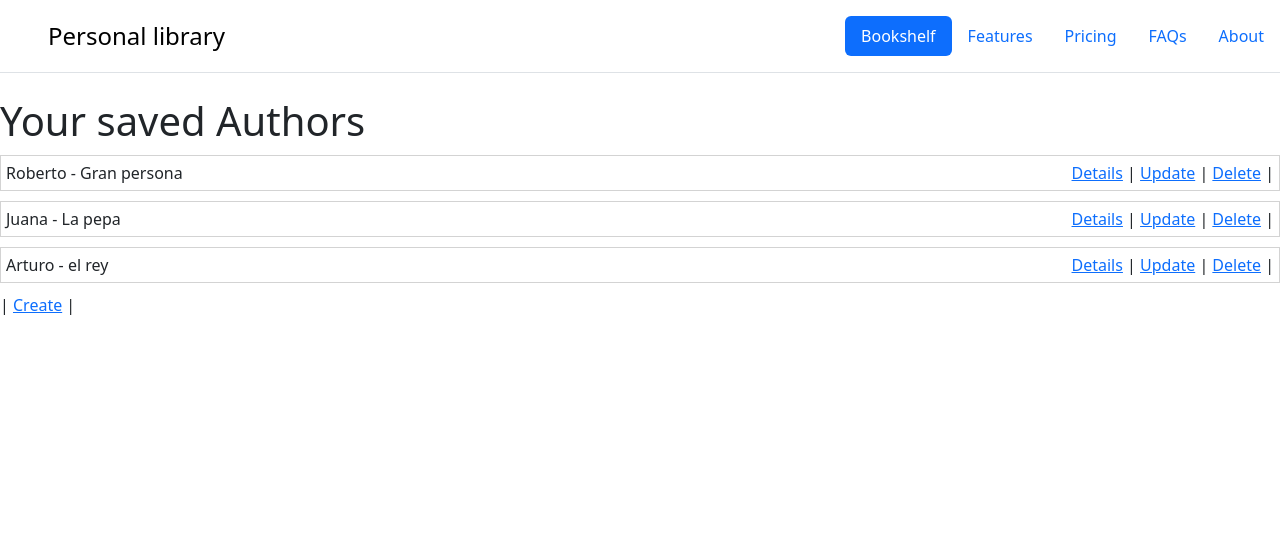
After one commit to rcabmoy622/library, a Flask app: page /authors/ in a window 1280 px wide. The commit adds this page. Shown: the top 556 px of the page. Run offline with Flask 3, Linux system fonts and the light colour scheme.

Commit message:
I update files

```diff
--- a/library.py
+++ b/library.py
@@ -13,16 +13,30 @@ def home():
     return render_template('home.html')
 
 @app.route('/bookshelf/')
-def list():
+def list_books():
     books = Book.query.all()
-    return render_template('bookshelf.html', books=books, new_book = books)
+    return render_template('bookshelf.html', books=books)
+
+@app.route('/authors/')
+def list_authors():
+    authors = Author.query.all()
+    return render_template('authors.html', authors=authors)
 
 @app.route('/book/<int:id>/')
-def view_details(id):
+def view_book_details(id):
     book = Book.query.filter_by(id=id).first()
 
     if book:
         return render_template('book_details.html', book=book)
+    else:
+        abort(404)
+
+@app.route('/author/<int:id>/')
+def view_author_details(id):
+    author = Author.query.filter_by(id=id).first()
+
+    if author:
+        return render_template('author_details.html', author=author)
     else:
         abort(404)
 
@@ -114,9 +128,6 @@ def update_book(id):
 
         return redirect('/bookshelf/')
 
-    current_authors = [author.author_id for author in book.book_authors]
-    form.author.data = current_authors
-
     return render_template('book_form.html', book=book, form=form)
 
 @app.route('/author/<int:id>/update/', methods=["get","post"])
@@ -124,7 +135,7 @@ def update_author(id):
     author = Author.query.filter_by(id=id).first()
 
     form = AuthorForm(request.form, obj=author)
-    form.book.choices = [(book.id, book.name) for book in Book.query.all()]
+    form.book.choices = [(book.id, book.title) for book in Book.query.all()]
 
     if form.validate() and request.method == "POST":
         author.name = form.name.data
@@ -138,6 +149,6 @@ def update_author(id):
 
         db.session.commit()
 
-        return redirect('/bookshelf/')
+        return redirect('/authors/')
 
-    return render_template('book_form.html', author=author, form=form)
+    return render_template('author_form.html', author=author, form=form)
--- /dev/null
+++ b/templates/authors.html
@@ -0,0 +1,37 @@
+{% extends "base.html" %}
+
+{% block title %}
+Authors
+{% endblock %}
+
+{% block style %}
+.actions {
+    float: right;
+}
+
+.author {
+    border: 1px solid lightgrey;
+    padding: 5px;
+    margin: 10px 0px;
+}
+{% endblock %}
+
+{% block body %}
+<h1>Your saved Authors</h1>
+{% for author in authors %}
+<div class="author">
+    {{author.name}}
+    {% if author.biography %}
+    - {{author.biography}}
+    {% endif %}
+    <span class="actions">
+        <a href="/author/{{author.id}}/">Details</a> |
+        <a href="/author/{{author.id}}/update/">Update</a> |
+        <a href="/author/{{author.id}}/delete/">Delete</a> |
+    </span>
+</div>
+{% endfor %}
+<span class="create_author">
+    | <a href="/author/create/">Create</a> |
+</span>
+{% endblock %}
```
Also changed, not shown: templates/author_details.html (+9 -16 lines), templates/author_form.html (added, +15 -0 lines), bbdd/dbase.db.
